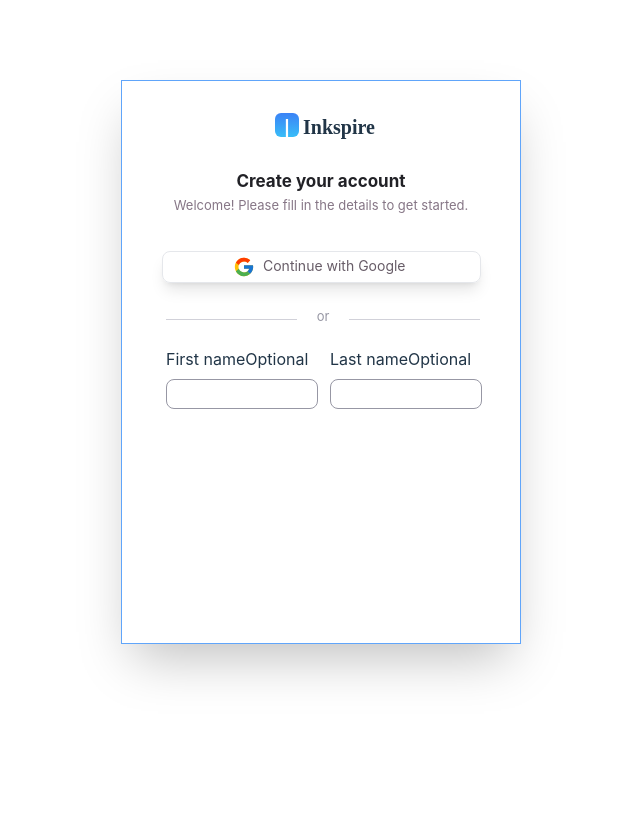
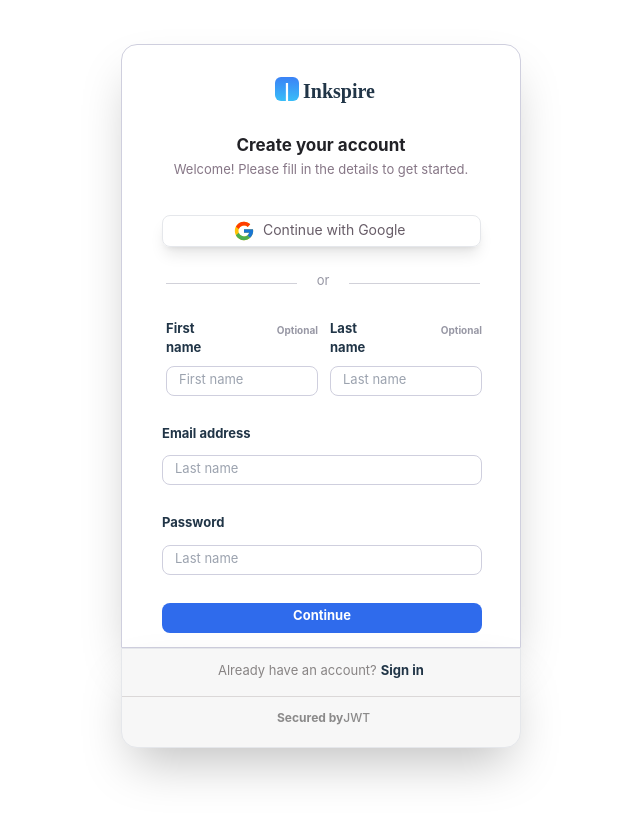
Before and after one commit to ShreyashBRN/Inkspire, a React (Vite) app in the folder blogging-app/: page /signup in a window 1280 px wide. Shown: the top 820 px of the page, without its empty margins (453-1093 px from the left). Built offline with nearby package versions, Linux system fonts and the light colour scheme; a web font is replaced by a local one.

Commit message:
finished ui of Signup page

```diff
--- a/blogging-app/src/pages/Signup.jsx
+++ b/blogging-app/src/pages/Signup.jsx
@@ -3,8 +3,8 @@ import { FcGoogle } from "react-icons/fc";
 
 const Signup = () => {
   return (
-
-    <div className='w-[400px] h-[563.99px] shadow-2xl border border-blue-400 ml-[550px] mt-16 pt-[32px] pr-[40px] pb-[32px] pl-[40px]'>
+    <div>
+    <form className='w-[400px] h-[603.99px] shadow-2xl border border-[#cfcfde] ml-[550px] mt-7 pt-[32px] pr-[40px] pb-[32px] pl-[40px] rounded-t-2xl'>
         <div className='flex items-center justify-center gap-1 -mt-3'>
 
             {/* Inkspire heading */}
@@ -34,25 +34,57 @@ const Signup = () => {
         </div>
 
         {/* Name required */}
-        <div className='flex gap-3 mt-5'>
+        <div className='flex gap-3 mt-7'>
             <div className='ml-1'>
-            <div className='flex'>
-                <p>First name</p>
-                <p>Optional</p>
+            <div className='flex gap-[46px]'>
+                <p className='text-[13px] font-bold'>First name</p>
+                <p className='text-[10px] font-bold text-[#9797a4] pt-1'>Optional</p>
             </div>
-            <div className='w-[152px] h-[30px] border border-[#9797a4] mt-2 rounded-lg'></div>
+            <input type='text' required className='w-[152px] h-[30px] border border-[#cfcfde] mt-2 rounded-lg text-[13px] pl-3 pb-1 outline-none' placeholder='First name'></input>
             </div>
 
             <div>
-            <div className='flex'>
-                <p>Last name</p>
-                <p>Optional</p>
+            <div className='flex gap-[46px]'>
+                <p className='text-[13px] font-bold'>Last name</p>
+                <p className='text-[10px] font-bold text-[#9797a4] pt-1'>Optional</p>
             </div>
-            <div className='w-[152px] h-[30px] border border-[#9797a4] mt-2 rounded-lg'></div>
+            <input type='text' required className='w-[152px] h-[30px] border border-[#cfcfde] mt-2 rounded-lg text-[13px] pl-3 pb-1 outline-none' placeholder='Last name'></input>
             </div>
         </div>
 
+        {/* Email required */}
+        <div className='mt-7 flex flex-col gap-1'>
+            <p className='text-[13px] font-bold'>Email address</p>
+            <input type='email' required className='w-[320px] h-[30px] border border-[#cfcfde] mt-2 rounded-lg text-[13px] pl-3 pb-1 outline-none' placeholder='Last name'></input>
+        </div>
 
+        {/* Password required */}
+        <div className='mt-7 flex flex-col gap-1'>
+            <p className='text-[13px] font-bold'>Password</p>
+            <input type='password' required className='w-[320px] h-[30px] border border-[#cfcfde] mt-2 rounded-lg text-[13px] pl-3 pb-1 outline-none' placeholder='Last name'></input>
+        </div>
+
+        {/* continue button */}
+        <button className='continue w-[320px] h-[30px] bg-[#2f6bec] mt-7 text-[13px] text-white font-bold pb-1'>Continue</button>
+
+
+    </form>
+    <div className='w-[400px] h-[100px] bg-[#f7f7f7] ml-[550px] rounded-b-2xl border shadow-2xl'>
+        <div className='flex mt-3 gap-1 ml-24'>
+            <p className='text-[13px] text-[#888484]'>Already have an account?</p>
+            <a className='text-[13px] font-bold' href="">Sign in</a>
+        </div>
+
+        <div className='w-full bg-[#dbd8d8] h-[0.5px] mt-4'></div>
+        <p className='text-[12px] font-bold text-[#8b8a8a] ml-[155px] mt-3'>Secured by
+            <a href="">JWT</a>
+        </p>
+    </div>
+    <div className='h-[20px]'></div>
+    <div className='h-[20px]'></div>
+    <div className='h-[20px]'></div>
+    <div className='h-[20px]'></div>
+    <div className='h-[20px]'></div>
     </div>
 
   )
```
